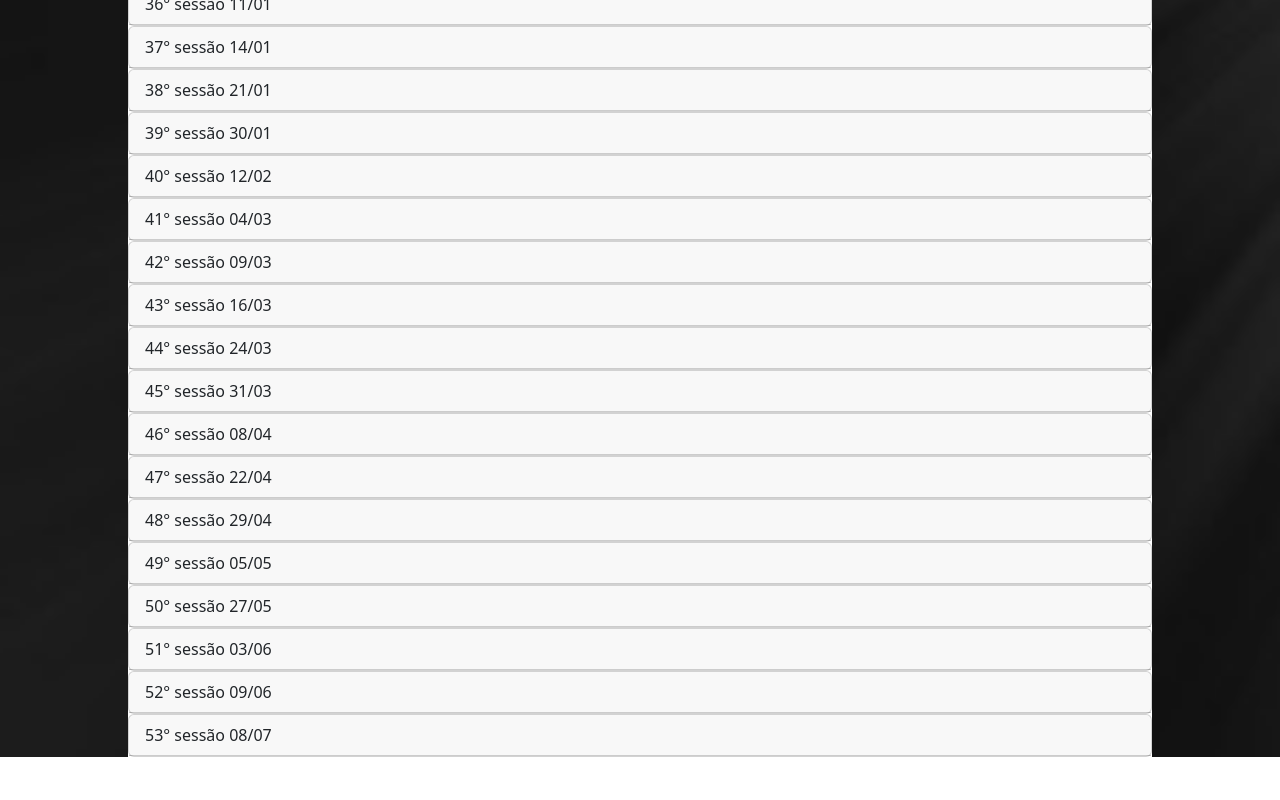
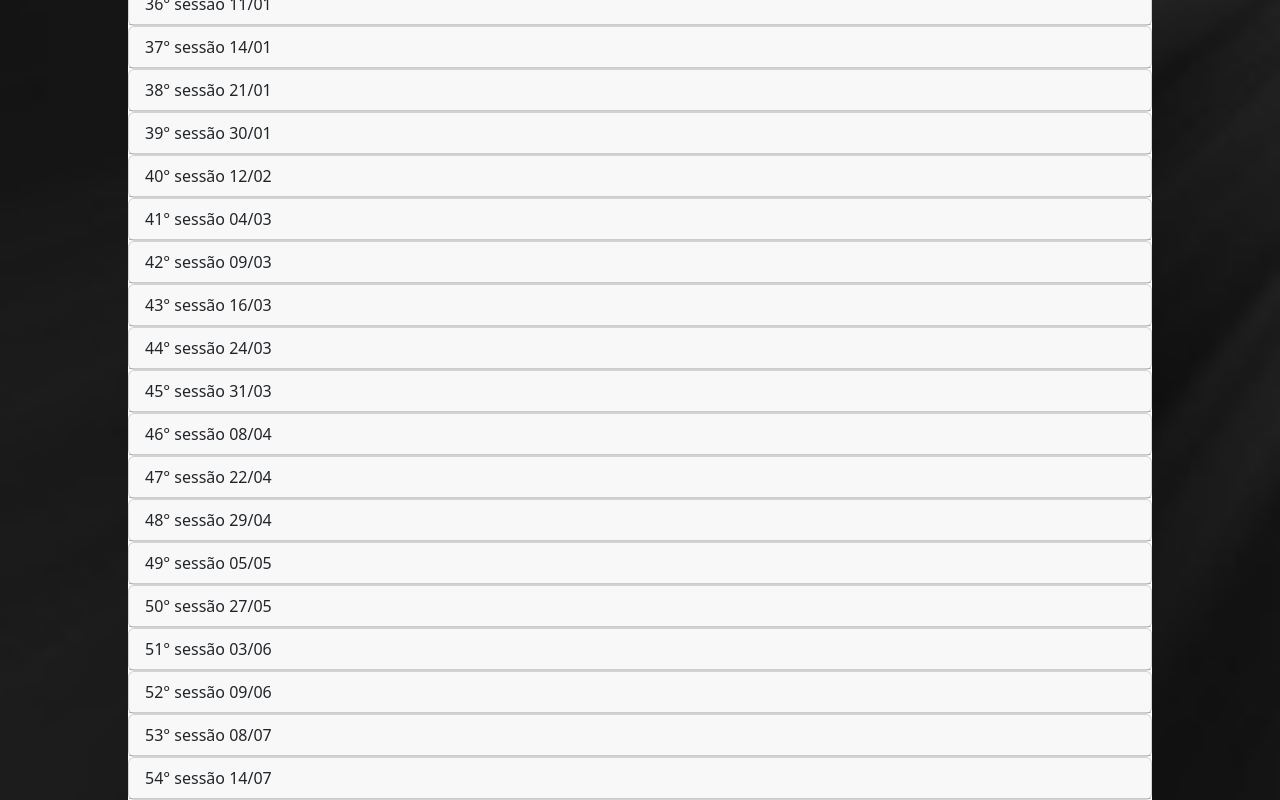
Before and after one commit to CaioCohen/CorruptedDominion, an Angular app: page /sessoes in a window 1280 px wide. Shown: the part 1584-2384 px from the top of the page. Before the commit the page ends 2341 px from the top, so only its background shows below. Built offline with nearby package versions, Linux system fonts and the light colour scheme; what ngx-bootstrap-icons would draw is missing.

Commit message:
sessao 54

```diff
--- a/src/app/main/sessoes/sessoes.component.html
+++ b/src/app/main/sessoes/sessoes.component.html
@@ -1756,6 +1756,12 @@
         <p>O artefato de Nimue brilha, indicando que a Babayaga, a bruxa que roubou o rosto da irmã dela, está por perto. O grupo começa a procurar cautelosamente a Babayaga, até encontrar certos circulos mágicos suspeitos.</p>
         <p>Seguindo os círculos mágicos, eles encontram uma cabana com 2 pernas de galinha, adivinham que aquela é a cabana da bruxa e atacam. Depois de um curto combate, a Nimue mata a Babayaga, libertando as partes dos corpos que esta roubou. Eles também encontram uma série de itens, incluindo um cristal multicromático danificado, porém muito valioso.</p>
       </accordion-group>
+      <accordion-group>
+        <div accordion-heading class="header"> 54° sessão 14/07</div>
+        <p>O grupo retorna para o plano material para se reencontrar com a irmã da Nimue, que agora ja recuperou o seu rosto que tinha sido roubado pela Babayaga.</p>
+        <p>Depois disso eles retornam pro plano da terra e resolvem se reencontrar com o Púrpura do Oeste, que estava na sua oficina particular em um semiplano separado, o passos divinos também estava la ajudando-o (quase que contra a vontade). </p>
+        <p>Eles realizam uma troca de itens com o artíficer e ainda ganham uma quest nova.</p>
+      </accordion-group>
     </ng-container>
   </accordion>
 </div>
```
